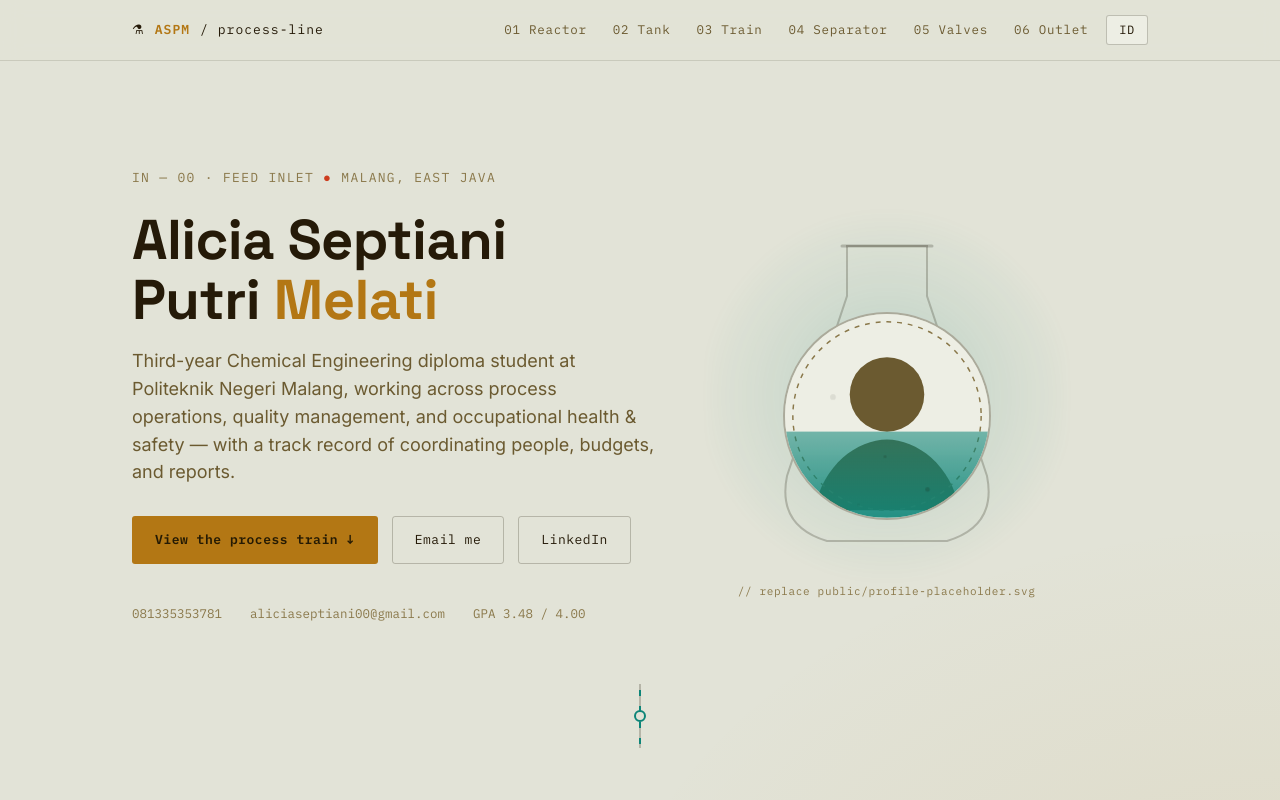
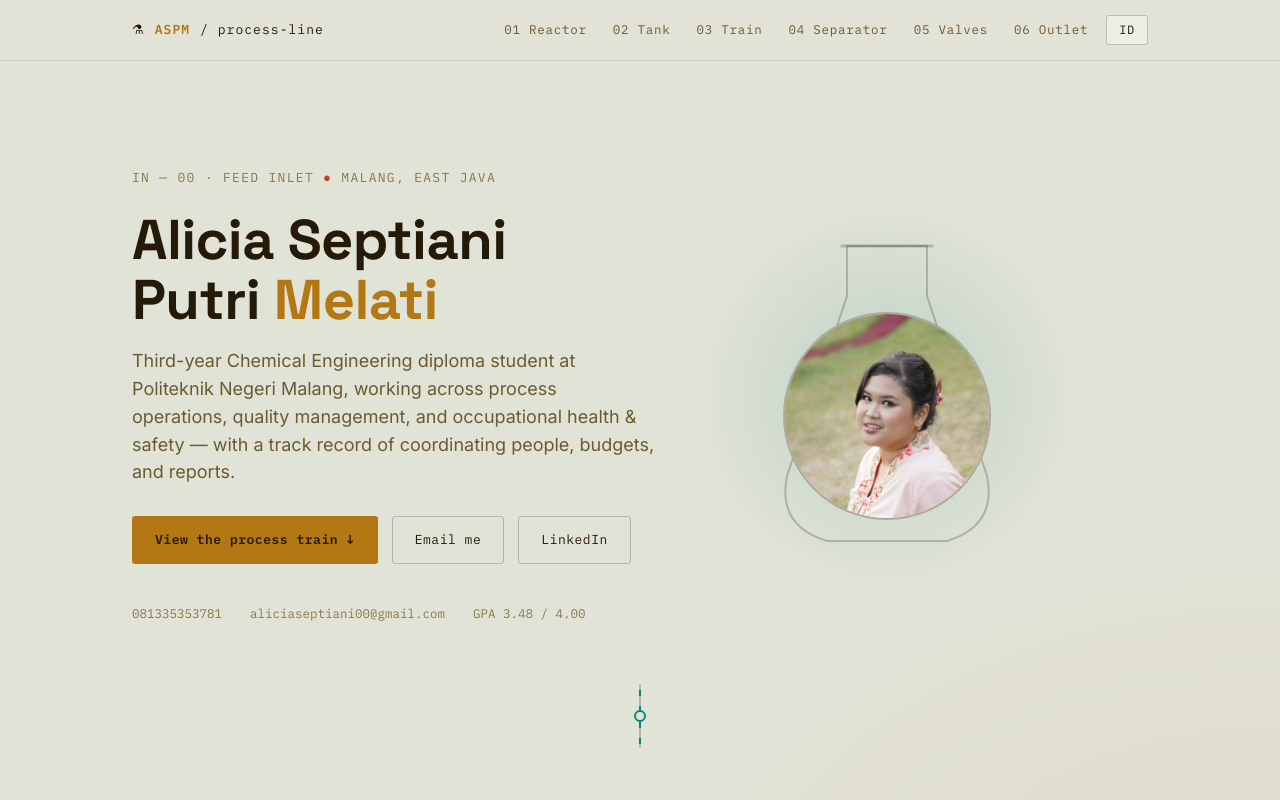
Before and after one commit to aelsjasm/aelsjasm.github.io, a React (Vite) app: page / in a window 1280 px wide. Shown: the top 800 px of the page. Built offline with nearby package versions, Linux system fonts and the light colour scheme.

Commit message:
added hero profile

```diff
--- a/src/App.jsx
+++ b/src/App.jsx
@@ -80,11 +80,10 @@ export default function App() {
                 <line x1="105" y1="20" x2="195" y2="20" stroke="var(--line-strong)" strokeWidth="3" strokeLinecap="round" />
               </svg>
               <div className="photo-mask">
-                <img src="./profile-placeholder.svg" alt={content.hero.photoAlt} />
-                <div className="liquid"><Bubbles /></div>
+                <img src="./profile.jpg" alt={content.hero.photoAlt} />
+                {/* <div className="liquid"><Bubbles /></div> */}
               </div>
             </div>
-            <div className="photo-hint">// replace public/profile-placeholder.svg</div>
           </div>
         </header>
 
```
Also changed, not shown: public/profile-placeholder.svg (deleted), public/profile.jpg (added).
